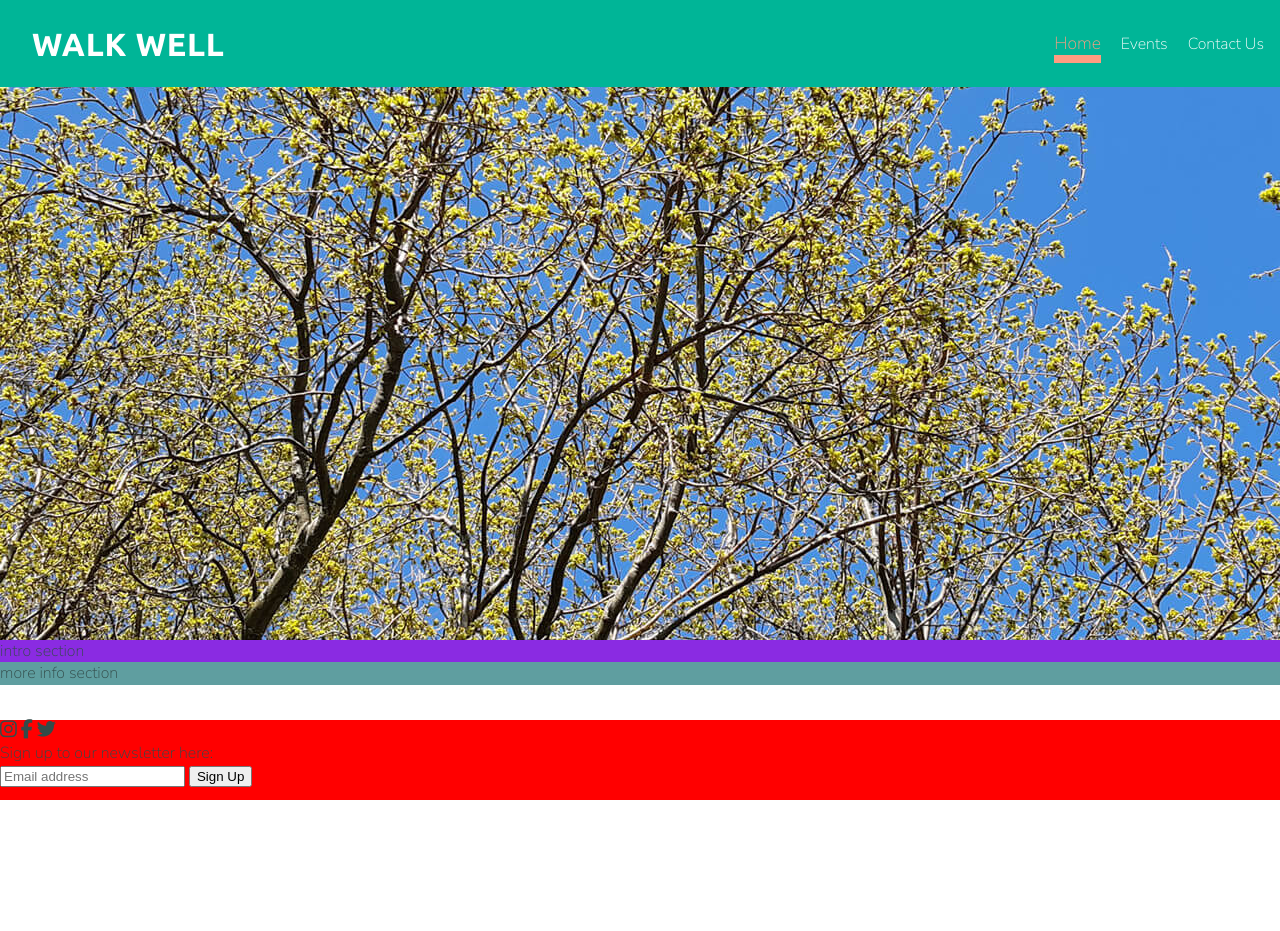
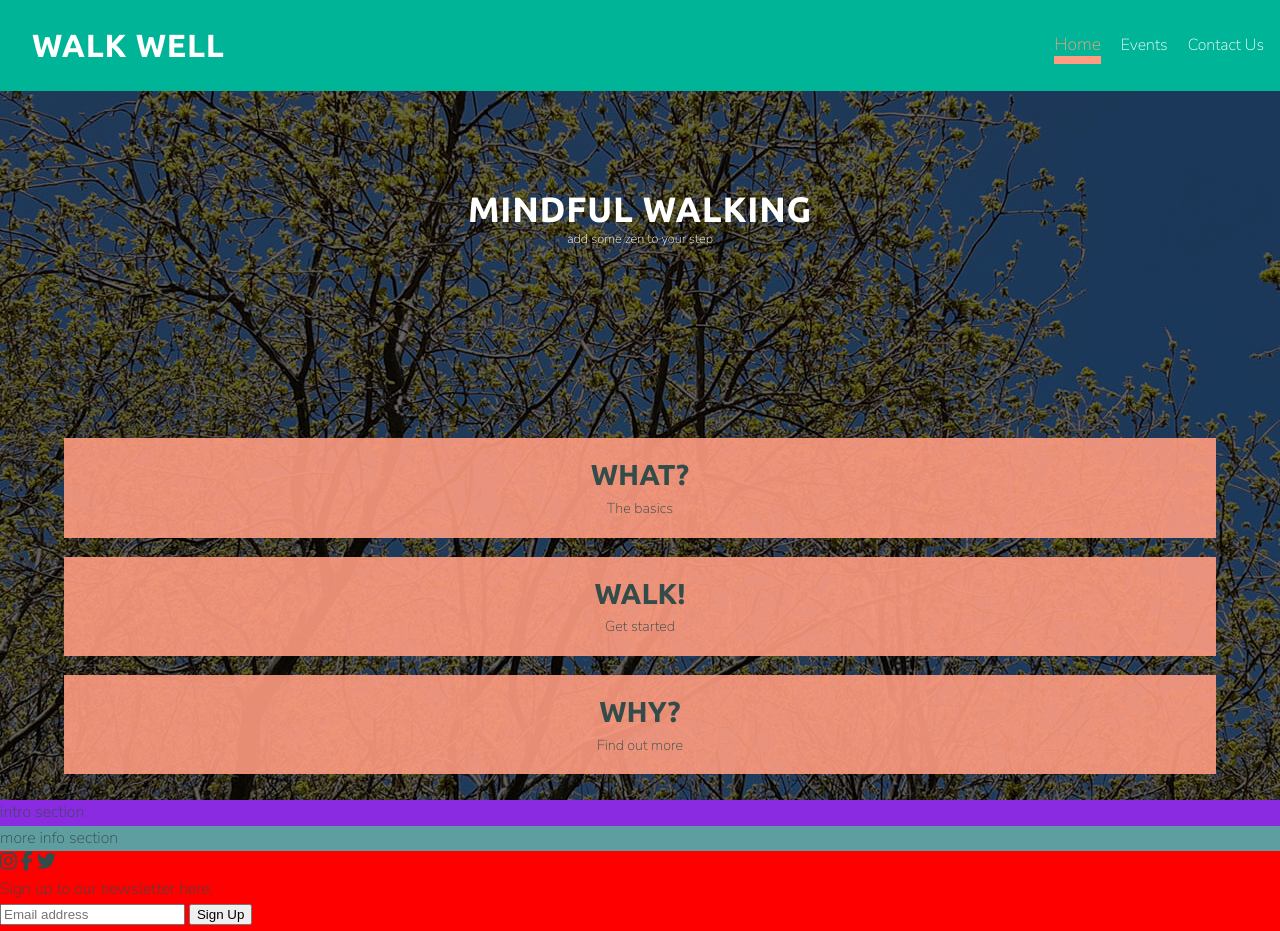
Before and after one commit to Fiona-T/walk-well, a plain HTML site: page index.html in a window 1280 px wide. Before the commit the page ends 800 px from the top, so only its background shows below. Drawn offline with Linux system fonts and the light colour scheme; some icons are missing.

Commit message:
add content for landing-section on index.html. style: add style for landing-section in style.css

```diff
--- a/assets/css/style.css
+++ b/assets/css/style.css
@@ -58,13 +58,18 @@ body {
     font-family: 'Nunito Sans', sans-serif;
     color: #334B49;
 	font-size: 1rem;
-	line-height: 1.4rem;
+	line-height: 1.6rem;
 }
 
 h1, h2 {
     font-family: 'Ubuntu', sans-serif;
     letter-spacing: 0.05rem;
 	text-transform: uppercase;
+}
+
+h2 {
+	font-size: 2rem;
+	line-height: 2.2rem;
 }
 
 #logo {
@@ -94,12 +99,13 @@ header a {
 	color: #fff;
 }
 
+/*increase font size, change colour and show underline on hover, tab (focus) or active,
+also for active class on page*/
 .nav-item:hover, .nav-item:focus, .nav-item:active, .active {
 	color: #FF9C81;
 	border-bottom: 0.5rem solid #FF9C81;
 	font-size: 1.1rem;
 }
-
 
 
 /*header nav*/
@@ -115,16 +121,76 @@ nav {
 /*hero image*/
 /*this is the parent container for hero-image so need to set overflow here to stop horizontal scrolling on image*/
 #landing-section {
-	background-color: blue;
+	/*background-color: blue; temp colour to see positioning*/
 	/*margin-top: 10vh;*/
 	width: 100%;
 	overflow: hidden;
+	position: relative; /*so that the landing-box and landing-text divs can be positioned against this*/
 }
 
+#landing-text {
+	position: absolute;
+	top: 12rem;
+    right: 0;
+    left: 0;
+    color: #fff;
+	text-align: center; /*centre text within the div*/
+}
+
+#landing-text p {
+	font-size: .8rem;
+}
+
+#landing-text h2 {
+	font-size: 2.2rem;
+}
+
+/*hero image centred, no repeat and full width and height*/
 #hero-image {
 	background: url(../images/hero-image.jpg) no-repeat center center;
-	height: 80vh;
+	height: 100vh;
 	width: 100%;
+}
+
+/*pseudo element being used to set opacity overlay on hero-image, since cannot be set directly on background-image*/
+#hero-image::before {
+    content: ""; /*content must be specified for it to show up*/
+    position: absolute;
+    top: 0;
+    right: 0;
+    bottom: 0;
+    left: 0;
+    background-color: rgba(0,0,0,0.6);
+}
+
+#landing-box-container {
+	display: flex; /*set parent element as flex container*/
+	flex-direction: column; /*one column for mobile view - alter on larger size under media query*/
+	position: absolute; /*position this against the parent landing-section so that overlays the hero image*/
+	bottom: 1rem; /*positioning from bottom of parent landing-section*/
+	width: 100%; /*needs to be set so that justify content works*/
+	justify-content: center; /*to centre the boxes within this container*/
+
+}
+
+.landing-box {
+	/* display: inline-block; this will only be for larger sizes*/
+	background-color: rgba(255,156,129,.9);
+	padding: 1rem;
+    margin: 0.6rem 4rem; /*space between the boxes, more on left right to bring away from edge of page*/
+    text-align: center;/*centre the text within the boxes*/
+}
+
+/*font size and style for h3 inside landing box*/
+.landing-box h3 {
+	padding: 0.5rem 0;
+    font-family: 'Ubuntu', sans-serif;
+    font-weight: 900;
+    font-size: 1.8rem;
+}
+
+.landing-box p {
+	font-size: .9rem;
 }
 
 /*temp colours to see layout*/
@@ -146,7 +212,7 @@ nav {
 }
 
 footer {
-	position: fixed; /*to fix to bottom of browser*/
+	/*position: fixed; to fix to bottom of browser - removed for now*/
 	width: 100%; /*full width*/
 	bottom: 0;
 	right: 0;
--- a/index.html
+++ b/index.html
@@ -25,8 +25,25 @@
     <div id="main-page-wrapper"> <!--so can set a top margin on this, so that it will show below the header.
     note - margin removed from this for now 29April - put back if needed-->
         <section id="landing-section"> <!--overflow hidden on this for hero image in child div-->
-
             <div id="hero-image"></div>
+            <div id="landing-text">
+                <h2>Mindful Walking</h2>
+                <p>add some zen to your step</p>
+            </div>
+            <div id="landing-box-container">
+                <div class="landing-box">
+                    <h3>WHAT?</h3>
+                    <p>The basics</p>
+                </div>
+                <div class="landing-box">
+                    <h3>WALK!</h3>
+                    <p>Get started</p>
+                </div>
+                <div class="landing-box">
+                    <h3>WHY?</h3>
+                    <p>Find out more</p>
+                </div>
+            </div>
         </section>
         <section id="intro-section">intro section</section>
         <section id="more-info-section">more info section</section>
```
